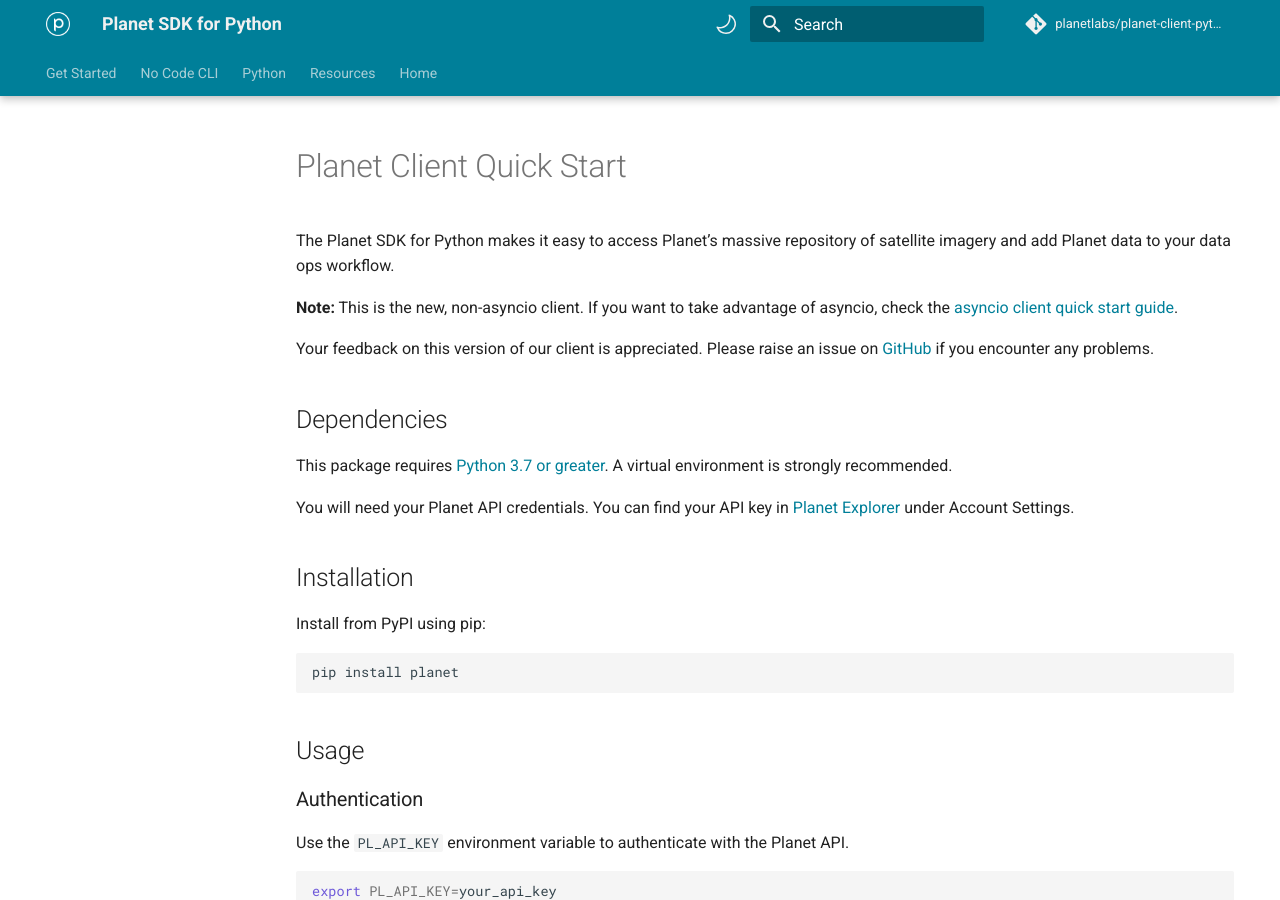
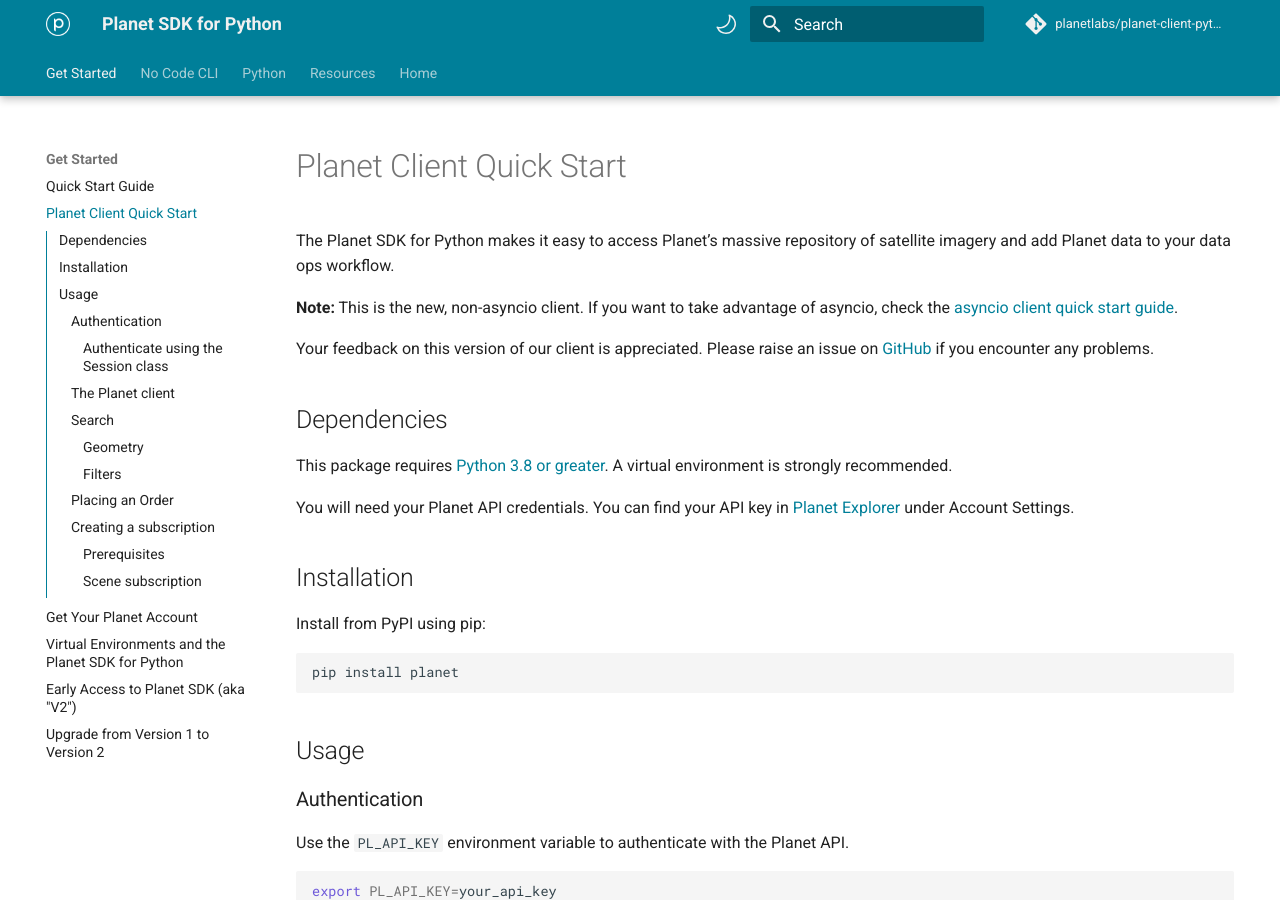
Before and after one commit to planetlabs/planet-client-python, an MkDocs documentation site: the page built from docs/get-started/sync-client-quick-start.md, in a window 1280 px wide and 900 px high. Built offline with MkDocs 1.6.1 and Material for MkDocs 9.7.7, drawn with Linux system fonts in a browser that asks for light colours; comment, search, counter and statistics services are not loaded.

Commit message:
add sync client to get started docs

```diff
--- a/docs/get-started/sync-client-quick-start.md
+++ b/docs/get-started/sync-client-quick-start.md
@@ -11,7 +11,7 @@ Your feedback on this version of our client is appreciated. Please raise an issu
 
 ## Dependencies
 
-This package requires [Python 3.7 or greater](https://python.org/downloads/). A virtual environment is strongly recommended.
+This package requires [Python 3.8 or greater](https://python.org/downloads/). A virtual environment is strongly recommended.
 
 You will need your Planet API credentials. You can find your API key in [Planet Explorer](https://planet.com/explorer) under Account Settings.
 
--- a/mkdocs.yml
+++ b/mkdocs.yml
@@ -67,6 +67,7 @@ plugins:
 nav:
   - "Get Started":
     - get-started/quick-start-guide.md
+    - get-started/sync-client-quick-start.md
     - get-started/get-your-planet-account.md
     - get-started/venv-tutorial.md
     - get-started/v2_earlyaccess.md
```
